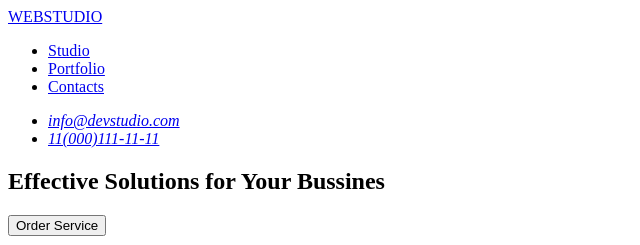
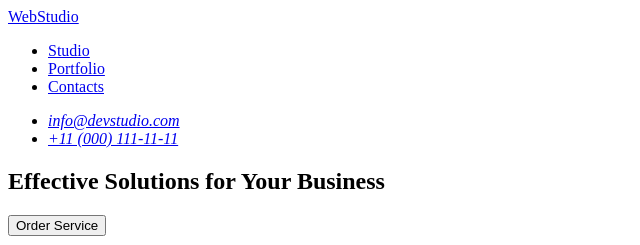
Before and after one commit to vikasavchenko/goit-markup-hw-01, a plain HTML site: page index.html in a window 1280 px wide. Shown: the top 245 px of the page, 0-640 px from the left. Drawn offline with Linux system fonts and the light colour scheme.

Commit message:
fix errors

```diff
--- a/index.html
+++ b/index.html
@@ -3,13 +3,13 @@
   <head>
     <meta charset="UTF-8" />
     <meta name="viewport" content="width=device-width, initial-scale=1.0" />
-    <title>WEBSTUDIO</title>
+    <title>WebStudio</title>
   </head>
 
   <body>
     <header>
       <nav>
-        <a href="./index.html">WEBSTUDIO</a>
+        <a href="./index.html">WebStudio</a>
         <ul>
           <li>
             <a href="#">Studio</a>
@@ -28,7 +28,7 @@
             <a href="mailto:info@devstudio.com">info@devstudio.com</a>
           </li>
           <li>
-            <a href="tel:+11(000)1111111">11(000)111-11-11</a>
+            <a href="tel:+110001111111">+11 (000) 111-11-11</a>
           </li>
         </ul>
       </address>
@@ -36,7 +36,7 @@
 
     <main>
       <section>
-        <h1>Effective Solutions for Your Bussines</h1>
+        <h1>Effective Solutions for Your Business</h1>
         <button type="button">Order Service</button>
       </section>
       <section>
@@ -150,10 +150,9 @@
 
     <footer>
       <div>
-        <a href="./index.html"> WEBSTUDIO </a>
+        <a href="./index.html">WebStudio</a>
         <p>
-          Increase the flow of customers and sales for your business with
-          digital marketing & growth solutions.
+          Increase the flow of customers and sales for your business with digital marketing & growth solutions.
         </p>
       </div>
     </footer>
```
